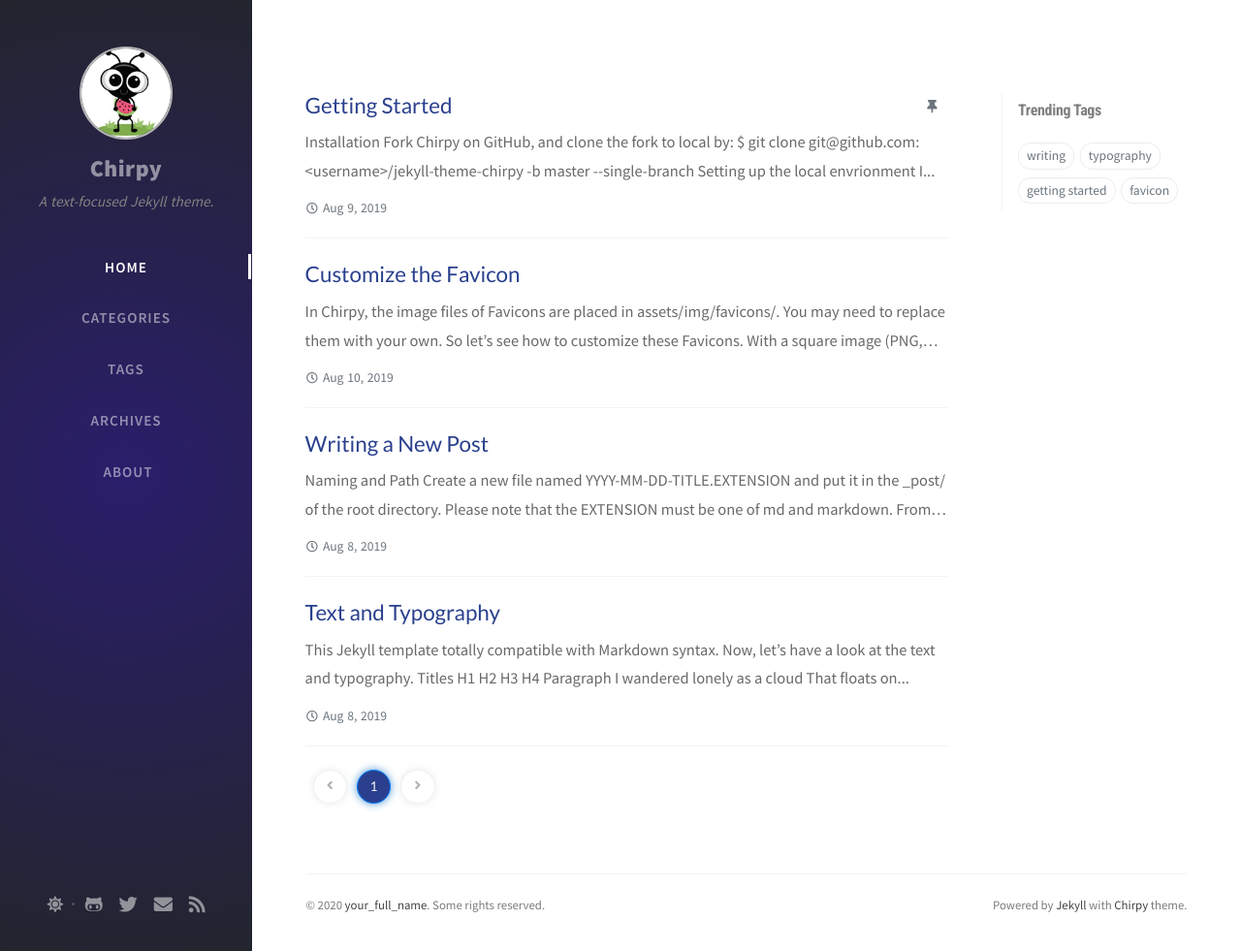
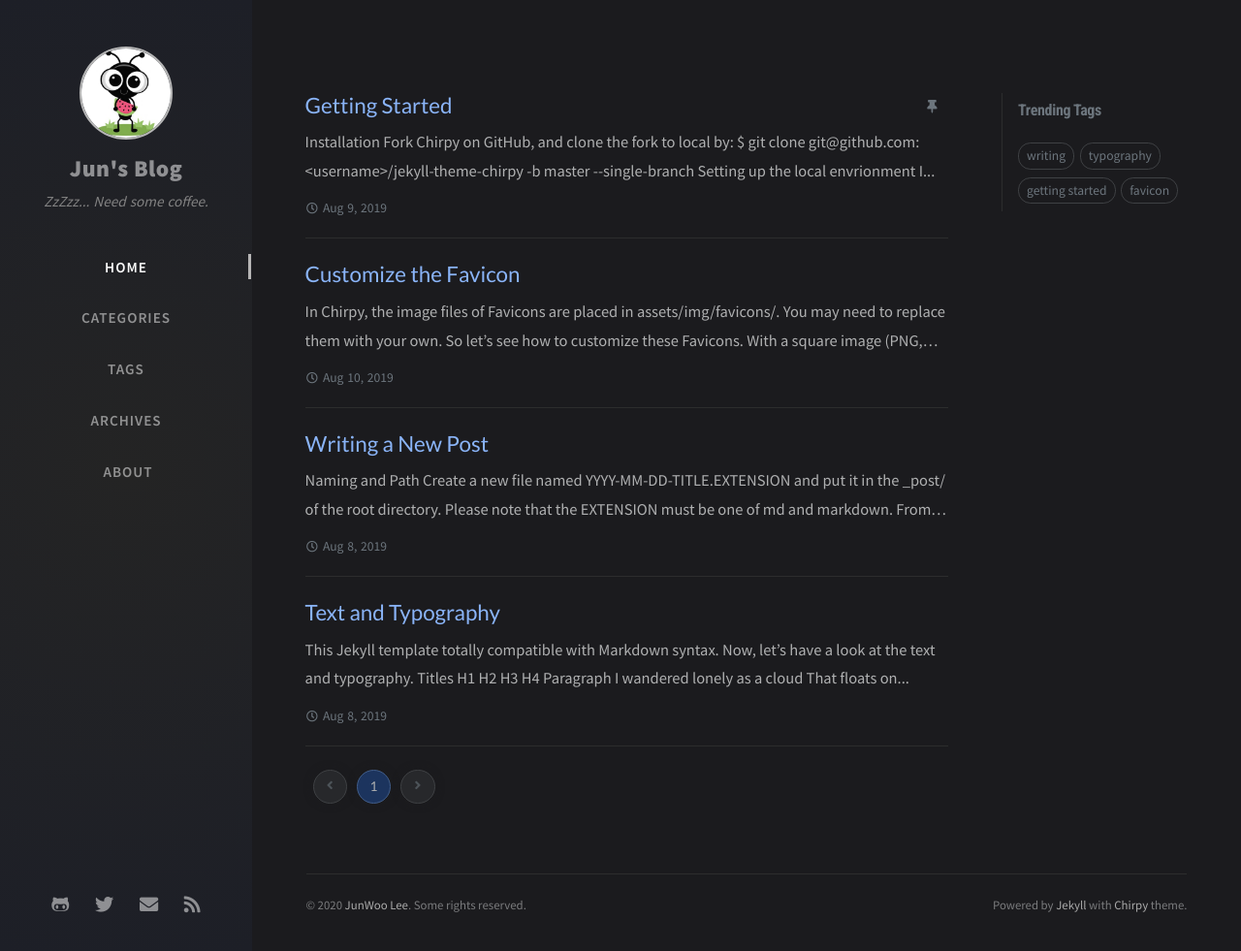
Before and after one commit to peloct/peloct.github.io, a Jekyll site: the page built from index.html, in a window 1280 px wide and 981 px high. Shown: the whole window at 97% size. Built offline with Jekyll 4.4.1, drawn with Linux system fonts in a browser that asks for light colours; nearby versions of some CDN libraries; the list of posts is cut into pages by our own code; comment, search, counter and statistics services are not loaded.

Commit message:
Change config

```diff
--- a/_config.yml
+++ b/_config.yml
@@ -8,9 +8,9 @@
 # jekyll-seo-tag settings › https://github.com/jekyll/jekyll-seo-tag/blob/master/docs/usage.md
 #--------------------------
 
-title: Chirpy                          # the main title
+title: Jun's Blog                          # the main title
 
-tagline: A text-focused Jekyll theme.  # it will display as the sub-title
+tagline: ZzZzz... Need some coffee.  # it will display as the sub-title
 
 description: >-                        # used by seo meta and the atom feed
   A minimal, portfolio, sidebar,
@@ -18,25 +18,25 @@
   and focuses on text presentation.
 
 # Replace with the website url, e.g. 'https://username.github.io'
-url: 'protocol://domain'
+url: 'https://peloct.github.io/'
 
-author: your_full_name                  # change to your full name
+author: JunWoo Lee                  # change to your full name
 
 avatar: /assets/img/sample/avatar.jpg   # support internet resources
 
 github:
-  username: github_username             # change to your github username
+  username: peloct             # change to your github username
 
 twitter:
-  username: twitter_username            # change to your twitter username
+  username:             # change to your twitter username
 
 social:
-  name: your_full_name                  # it will shows as the copyright owner in Footer
-  email: example@doamin.com             # change to your email address
+  name: JunWoo Lee                  # it will shows as the copyright owner in Footer
+  email: peloct12@gmail.com             # change to your email address
   links:
     # The first element serves as the copyright owner's link
-    - https://twitter.com/username      # change to your twitter homepage
-    - https://github.com/username       # change to your github homepage
+    # - https://twitter.com/username      # change to your twitter homepage
+    - https://github.com/peloct       # change to your github homepage
     # Uncomment below to add more social links
     # - https://www.facebook.com/username
     # - https://www.linkedin.com/in/username
@@ -49,10 +49,9 @@
 # Only if your site type is GitHub Project sites and doesn't have a custom domain,
 # change below value to '/projectname'.
 baseurl: ''
-url: 'https://peloct.github.io/'
 
 # Change to your timezone › http://www.timezoneconverter.com/cgi-bin/findzone/findzone
-timezone: Asia/Shanghai
+timezone: Asia/Seoul
 
 google_analytics:
   id: ''          # Fill with your Google Analytics ID
@@ -79,7 +78,7 @@
 #
 #     dark   - Use the dark color scheme
 #
-theme_mode: dual
+theme_mode: dark
 
 # boolean type, global switch for ToC in posts.
 toc: true
```
